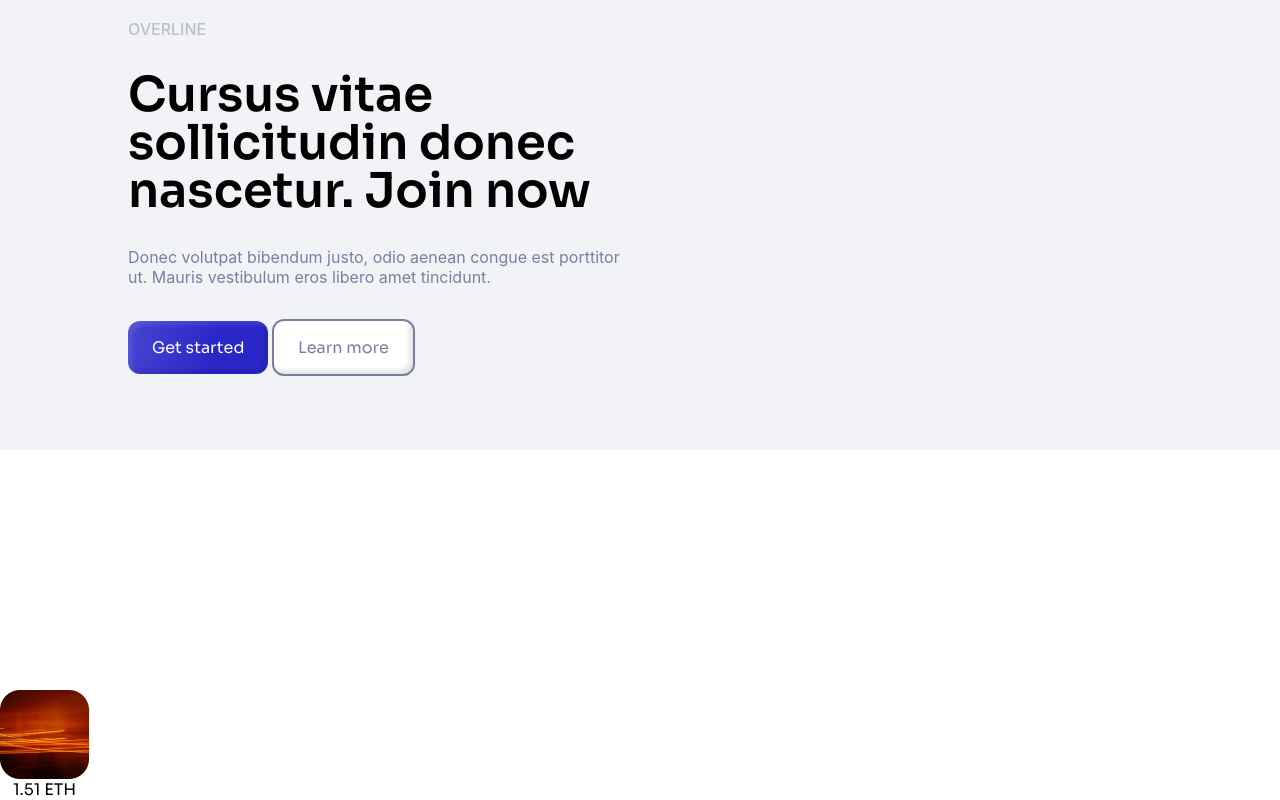
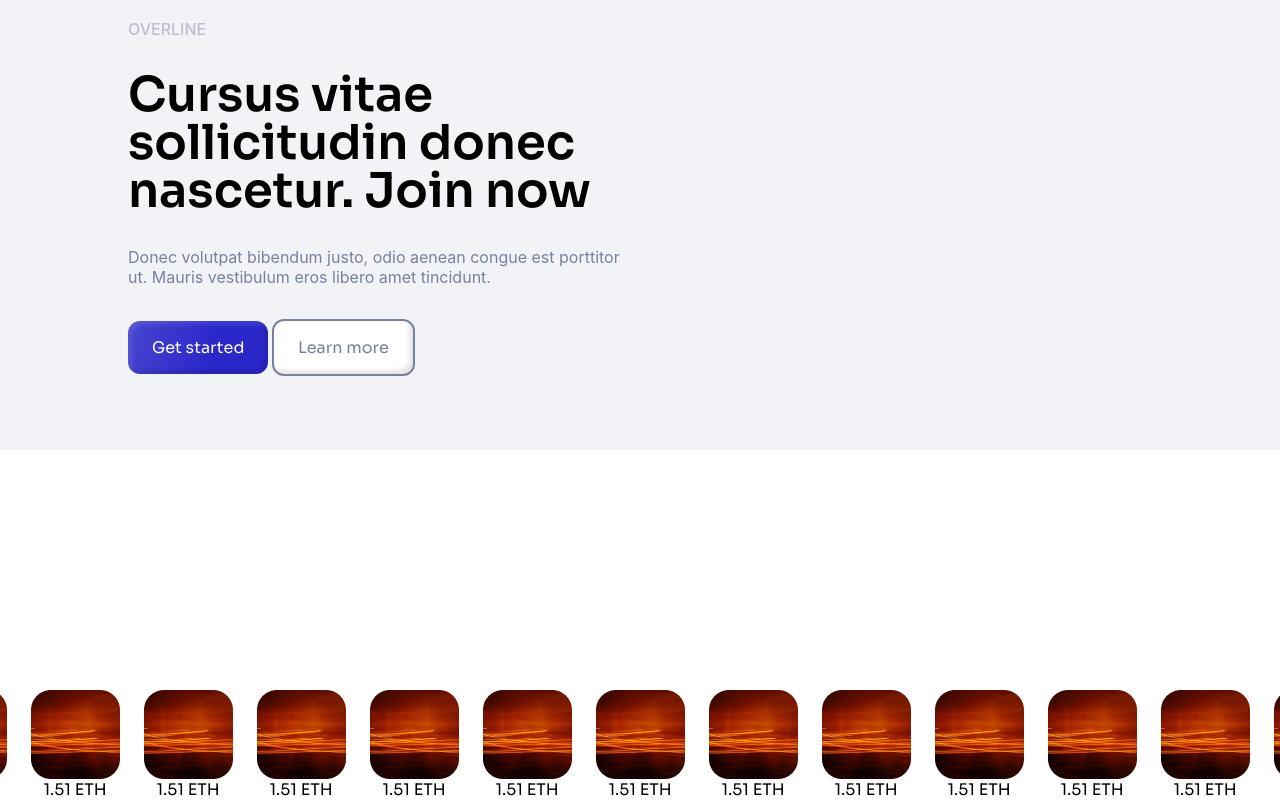
Before and after one commit to LazanIT/NFT-Market-Copy, a website: page index.html in a window 1280 px wide. Shown: the part 5261-6061 px from the top of the page. Drawn offline with nearby package versions, Linux system fonts and the light colour scheme.

Commit message:
Scroll section update
Added other scroll items

```diff
--- a/custom-css/section/_scrolling.scss
+++ b/custom-css/section/_scrolling.scss
@@ -1,5 +1,7 @@
 .scrolling {
-  flex-wrap: wrap !important;
+  justify-content: center;
+  flex-direction: row;
+  gap: 1.5rem;
   .scroll-card {
     text-align: center;
     flex-direction: column;
--- a/index.html
+++ b/index.html
@@ -581,6 +581,78 @@
         <img src="img/Image.png" alt="Image" />
         <span>1.51 ETH</span>
       </article>
+      <article class="scroll-card d-flex">
+        <img src="img/Image.png" alt="Image" />
+        <span>1.51 ETH</span>
+      </article>
+      <article class="scroll-card d-flex">
+        <img src="img/Image.png" alt="Image" />
+        <span>1.51 ETH</span>
+      </article>
+      <article class="scroll-card d-flex">
+        <img src="img/Image.png" alt="Image" />
+        <span>1.51 ETH</span>
+      </article>
+      <article class="scroll-card d-flex">
+        <img src="img/Image.png" alt="Image" />
+        <span>1.51 ETH</span>
+      </article>
+      <article class="scroll-card d-flex">
+        <img src="img/Image.png" alt="Image" />
+        <span>1.51 ETH</span>
+      </article>
+      <article class="scroll-card d-flex">
+        <img src="img/Image.png" alt="Image" />
+        <span>1.51 ETH</span>
+      </article>
+      <article class="scroll-card d-flex">
+        <img src="img/Image.png" alt="Image" />
+        <span>1.51 ETH</span>
+      </article>
+      <article class="scroll-card d-flex">
+        <img src="img/Image.png" alt="Image" />
+        <span>1.51 ETH</span>
+      </article>
+      <article class="scroll-card d-flex">
+        <img src="img/Image.png" alt="Image" />
+        <span>1.51 ETH</span>
+      </article>
+      <article class="scroll-card d-flex">
+        <img src="img/Image.png" alt="Image" />
+        <span>1.51 ETH</span>
+      </article>
+      <article class="scroll-card d-flex">
+        <img src="img/Image.png" alt="Image" />
+        <span>1.51 ETH</span>
+      </article>
+      <article class="scroll-card d-flex">
+        <img src="img/Image.png" alt="Image" />
+        <span>1.51 ETH</span>
+      </article>
+      <article class="scroll-card d-flex">
+        <img src="img/Image.png" alt="Image" />
+        <span>1.51 ETH</span>
+      </article>
+      <article class="scroll-card d-flex">
+        <img src="img/Image.png" alt="Image" />
+        <span>1.51 ETH</span>
+      </article>
+      <article class="scroll-card d-flex">
+        <img src="img/Image.png" alt="Image" />
+        <span>1.51 ETH</span>
+      </article>
+      <article class="scroll-card d-flex">
+        <img src="img/Image.png" alt="Image" />
+        <span>1.51 ETH</span>
+      </article>
+      <article class="scroll-card d-flex">
+        <img src="img/Image.png" alt="Image" />
+        <span>1.51 ETH</span>
+      </article>
+      <article class="scroll-card d-flex">
+        <img src="img/Image.png" alt="Image" />
+        <span>1.51 ETH</span>
+      </article>
     </section>
     <!-- SCROLLING SECTION END-->
     <!-- Custom JS connection -->
```
Also changed, not shown: css/style.css.
